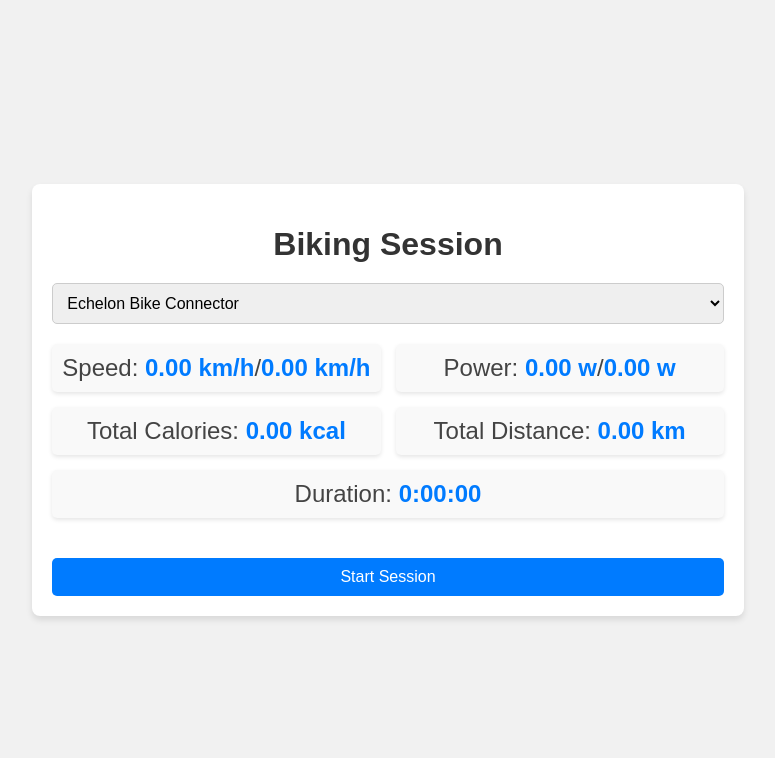
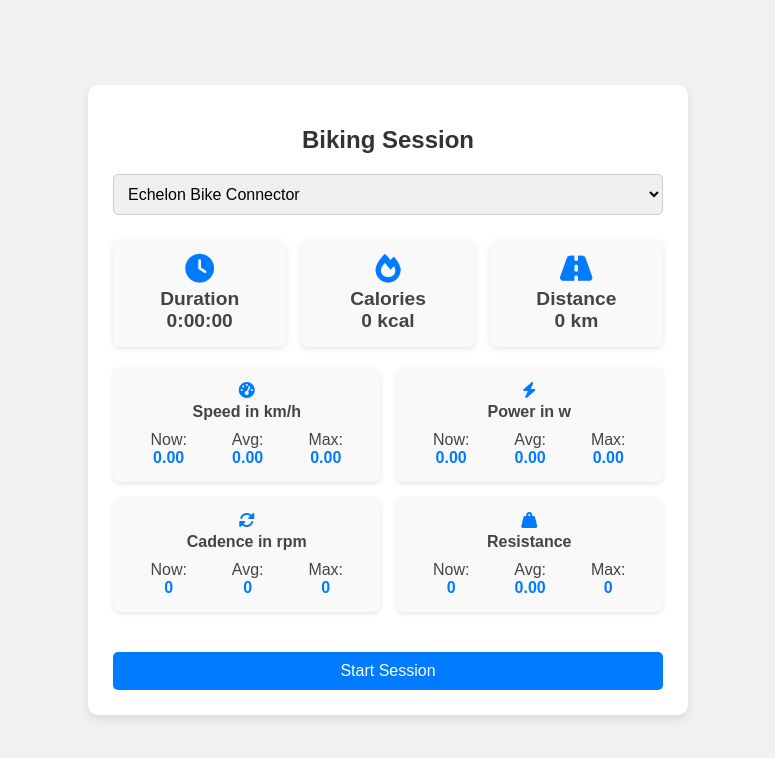
Before and after one commit to vitorascorrea/bike-bluetooth, a website with bundled scripts: page src/app/index.html in a window 1280 px wide. Shown: the whole page, without its empty margins (252-1027 px from the left). Built offline with nearby package versions, Linux system fonts and the light colour scheme.

Commit message:
Move rendering logic to web components

```diff
--- a/src/app/index.html
+++ b/src/app/index.html
@@ -5,6 +5,8 @@
   <meta charset="UTF-8">
   <meta name="viewport" content="width=device-width, initial-scale=1.0">
   <title>Bike Bluetooth</title>
+  <link rel="stylesheet" href="https://cdnjs.cloudflare.com/ajax/libs/font-awesome/6.0.0-beta3/css/all.min.css">
+
   <style>
     body {
       font-family: Arial, sans-serif;
@@ -20,67 +22,124 @@
 
     .container {
       background-color: #fff;
-      border-radius: 8px;
-      padding: 20px;
-      box-shadow: 0 4px 6px rgba(0, 0, 0, 0.1);
-      width: auto;
+      border-radius: 10px;
+      padding: 25px;
+      box-shadow: 0 4px 8px rgba(0, 0, 0, 0.1);
+      width: 100%;
+      max-width: 550px;
     }
 
     h1 {
       margin-bottom: 20px;
+      font-size: 1.5em;
       color: #333;
     }
 
-    /* Grid layout for stats */
+    /* Overall layout */
+    .primary-stats,
     .stats-grid {
-      display: grid;
-      grid-template-columns: 1fr 1fr;
-      gap: 15px;
       margin-bottom: 20px;
     }
 
-    .stat {
-      font-size: 1.5em;
-      color: #444;
-      background-color: #f9f9f9;
-      padding: 10px;
-      border-radius: 5px;
-      box-shadow: 0 2px 4px rgba(0, 0, 0, 0.1);
-    }
-
-    .stat-full {
-      grid-column: span 2;
-    }
-
-    .stat span {
-      font-weight: bold;
-      color: #007BFF;
-    }
-
+    /* Dropdown styling and spacing */
     select {
       padding: 10px;
       font-size: 1em;
       border-radius: 5px;
       border: 1px solid #ccc;
-      outline: none;
-      margin-bottom: 20px;
       width: 100%;
+      margin-bottom: 25px;
+      box-sizing: border-box;
     }
 
     select:focus {
       border-color: #007BFF;
     }
 
+    /* Main stats section */
+    .primary-stats {
+      display: grid;
+      grid-template-columns: 1fr 1fr 1fr;
+      gap: 15px;
+    }
+
+    .primary-stat {
+      padding: 15px;
+      font-size: 1.2em;
+      font-weight: bold;
+      color: #444;
+      background-color: #f9f9f9;
+      border-radius: 8px;
+      box-shadow: 0 2px 6px rgba(0, 0, 0, 0.1);
+      display: flex;
+      flex-direction: column;
+      align-items: center;
+    }
+
+    .primary-stat i {
+      font-size: 1.5em;
+      color: #007BFF;
+      margin-bottom: 5px;
+    }
+
+    /* Other stats grid layout */
+    .stats-grid {
+      display: grid;
+      grid-template-columns: 1fr 1fr;
+      gap: 15px;
+    }
+
+    .stat {
+      background-color: #f9f9f9;
+      border-radius: 8px;
+      padding: 15px;
+      font-size: 1em;
+      color: #444;
+      box-shadow: 0 2px 4px rgba(0, 0, 0, 0.1);
+      text-align: center;
+    }
+
+    .stat-header {
+      font-weight: bold;
+      display: flex;
+      flex-direction: column;
+      align-items: center;
+      margin-bottom: 10px;
+    }
+
+    .stat-header i {
+      color: #007BFF;
+      margin-bottom: 5px;
+    }
+
+    /* Stat values layout */
+    .stat-values {
+      display: flex;
+      justify-content: space-around;
+      margin-top: 10px;
+    }
+
+    .stat-value {
+      display: flex;
+      flex-direction: column;
+      align-items: center;
+    }
+
+    .stat-value span {
+      font-weight: bold;
+      color: #007BFF;
+    }
+
     button {
-      padding: 10px 20px;
+      padding: 10px;
+      font-size: 1em;
+      border-radius: 5px;
       background-color: #007BFF;
       color: white;
       border: none;
-      border-radius: 5px;
+      width: 100%;
       cursor: pointer;
-      font-size: 1em;
       margin-top: 20px;
-      width: 100%;
     }
 
     .stop {
@@ -98,34 +157,34 @@
   <div class="container">
     <h1>Biking Session</h1>
 
-    <!-- Dropdown to choose between connectors -->
+    <!-- Dropdown for connectors -->
     <select id="connectorSelect">
       <option value="echelon">Echelon Bike Connector</option>
       <option value="debug">Debug Connector</option>
     </select>
 
-    <!-- Grid for displaying stats -->
+    <!-- Key stats section -->
+    <div class="primary-stats">
+      <primary-stat id="durationStat" title="Duration" value="0:00:00" icon="fa-clock"></primary-stat>
+      <primary-stat id="caloriesStat" title="Calories" value="0" unit="kcal" icon="fa-fire"></primary-stat>
+      <primary-stat id="distanceStat" title="Distance" value="0" unit="km" icon="fa-road"></primary-stat>
+    </div>
+
+    <!-- Other stats grid -->
     <div class="stats-grid">
-      <div class="stat">
-        Speed: <span id="currentSpeed">0.00 km/h</span>/<span id="maxSpeed">0.00 km/h</span>
-      </div>
-      <div class="stat">
-        Power: <span id="averagePower">0.00 w</span>/<span id="maxPower">0.00 w</span>
-      </div>
-      <div class="stat">
-        Total Calories: <span id="totalCalories">0.00 kcal</span>
-      </div>
-      <div class="stat">
-        Total Distance: <span id="totalDistance">0.00 km</span>
-      </div>
-      <div class="stat stat-full">
-        Duration: <span id="duration">0:00:00</span>
-      </div>
+      <!-- Speed -->
+      <secondary-stat id="speedStat" title="Speed" icon="fa-tachometer-alt" unit="km/h" now="0.00" avg="0.00"></secondary-stat>
+      <secondary-stat id="powerStat" title="Power" icon="fa-bolt" unit="w" avg="0.00" max="0.00"></secondary-stat>
+      <secondary-stat id="cadenceStat" title="Cadence" icon="fa-sync-alt" unit="rpm" now="0" avg="0" max="0"></secondary-stat>
+      <secondary-stat id="resistanceStat" title="Resistance" icon="fa-weight-hanging" unit="" now="0" max="0"></secondary-stat>
     </div>
 
     <button id="connectButton">Start Session</button>
   </div>
 
+  <script type="module" src="./ui/PrimaryStat.js"></script>
+  <script type="module" src="./ui/SecondaryStat.js"></script>
+  <script type="module" src="./ui/StatValue.js"></script>
   <script type="module" src="./index.js"></script>
 </body>
 
--- a/src/app/index.js
+++ b/src/app/index.js
@@ -12,13 +12,14 @@ let wakeLock = null;
 const connectButton = document.getElementById("connectButton");
 const connectorSelectNode = document.getElementById("connectorSelect");
 
-const currentSpeedNode = document.getElementById("currentSpeed");
-const totalDistanceNode = document.getElementById("totalDistance");
-const totalCaloriesNode = document.getElementById("totalCalories");
-const averagePowerNode = document.getElementById("averagePower");
-const maxSpeedNode = document.getElementById("maxSpeed");
-const maxPowerNode = document.getElementById("maxPower");
-const duration = document.getElementById("duration");
+const durationStat = document.getElementById("durationStat");
+const distanceStat = document.getElementById("distanceStat");
+const caloriesStat = document.getElementById("caloriesStat");
+
+const speedStat = document.getElementById("speedStat");
+const powerStat = document.getElementById("powerStat");
+const cadenceStat = document.getElementById("cadenceStat");
+const resistanceStat = document.getElementById("resistanceStat");
 
 connectButton.addEventListener("click", async function (event) {
   if (deviceConnector?.active()) {
@@ -63,10 +64,10 @@ connectButton.addEventListener("click", async function (event) {
 });
 
 const setWakeLock = async () => {
-  const wakeLock = await navigator.wakeLock.request('screen');
+  const wakeLock = await navigator.wakeLock.request("screen");
 
-  wakeLock.addEventListener('release', () => {
-    console.log('Screen Wake Lock released:', wakeLock.released);
+  wakeLock.addEventListener("release", () => {
+    console.log("Screen Wake Lock released:", wakeLock.released);
   });
 
   return wakeLock;
@@ -98,15 +99,19 @@ const connectorSelect = () => {
 };
 
 const sessionLoop = () => {
-  currentSpeedNode.textContent = `${bike
-    .currentSpeedInKmPerH()
-    .toFixed(2)} km/h`;
-  averagePowerNode.textContent = `${bike.currentPowerInWatts().toFixed(2)} w`;
-  totalDistanceNode.textContent = `${bikeSession.totalDistanceInKm.toFixed(
-    2
-  )} km`;
-  totalCaloriesNode.textContent = `${bikeSession.totalKCal.toFixed(2)} kcal`;
-  maxSpeedNode.textContent = `${bikeSession.maxSpeedInKmPerH.toFixed(2)} km/h`;
-  maxPowerNode.textContent = `${bikeSession.maxPowerInWatts.toFixed(2)} w`;
-  duration.textContent = formatTime(bikeSession.durationInSeconds);
+  speedStat.setAttribute("now", bike.currentSpeedInKmPerH().toFixed(2));
+  speedStat.setAttribute("max", bikeSession.maxSpeedInKmPerH.toFixed(2));
+
+  powerStat.setAttribute("now", bike.currentPowerInWatts().toFixed(2));
+  powerStat.setAttribute("max", bikeSession.maxPowerInWatts.toFixed(2));
+
+  cadenceStat.setAttribute("now", bike.cadence);
+  cadenceStat.setAttribute("max", bikeSession.maxCadence);
+
+  resistanceStat.setAttribute("now", bike.resistance);
+  resistanceStat.setAttribute("max", bikeSession.maxResistance);
+
+  durationStat.setAttribute("value", formatTime(bikeSession.durationInSeconds));
+  caloriesStat.setAttribute("value", bikeSession.totalKCal.toFixed(2));
+  distanceStat.setAttribute("value", bikeSession.totalDistanceInKm.toFixed(2));
 };
--- /dev/null
+++ b/src/app/ui/PrimaryStat.js
@@ -0,0 +1,37 @@
+class PrimaryStat extends HTMLElement {
+  static observedAttributes = ["title", "icon", "value", "unit"];
+
+  constructor() {
+    super();
+    this.container = document.createElement("div");
+    this.container.classList.add("primary-stat");
+    this.appendChild(this.container);
+
+    this.render();
+  }
+
+  connectedCallback() {
+    this.render();
+  }
+
+  attributeChangedCallback(name, oldValue, newValue) {
+    if (oldValue !== newValue) {
+      this.render();
+    }
+  }
+
+  render() {
+    const title = this.getAttribute("title") || "???";
+    const value = this.getAttribute("value") || "";
+    const icon = this.getAttribute("icon") || "";
+    const unit = this.getAttribute("unit") || "";
+
+    this.container.innerHTML = `
+    <i class="fas ${icon}"></i>
+    ${title}
+    <span>${value} ${unit}</span>
+    `;
+  }
+}
+
+customElements.define("primary-stat", PrimaryStat);
--- /dev/null
+++ b/src/app/ui/SecondaryStat.js
@@ -0,0 +1,45 @@
+class SecondaryStat extends HTMLElement {
+  static observedAttributes = ["title", "icon", "unit", "now", "avg", "max"];
+
+  constructor() {
+    super();
+    this.container = document.createElement("div");
+    this.container.classList.add("stat");
+    this.appendChild(this.container);
+
+    this.render();
+  }
+
+  connectedCallback() {
+    this.render();
+  }
+
+  attributeChangedCallback(name, oldValue, newValue) {
+    if (oldValue !== newValue) {
+      this.render();
+    }
+  }
+
+  render() {
+    const title = this.getAttribute("title") || "Stat";
+    const icon = this.getAttribute("icon") || "";
+    const unit = this.getAttribute("unit") || "";
+    const now = this.getAttribute("now") || "0.00";
+    const avg = this.getAttribute("avg") || "0.00";
+    const max = this.getAttribute("max") || "0.00";
+
+    this.container.innerHTML = `
+      <div class="stat-header">
+        <i class="fas ${icon}"></i>
+        <span>${title} ${unit ? "in " + unit : ""}</span>
+      </div>
+      <div class="stat-values">
+        <stat-value label="Now" value="${now}"></stat-value>
+        <stat-value label="Avg" value="${avg}"></stat-value>
+        <stat-value label="Max" value="${max}"></stat-value>
+      </div>
+    `;
+  }
+}
+
+customElements.define("secondary-stat", SecondaryStat);
--- /dev/null
+++ b/src/app/ui/StatValue.js
@@ -0,0 +1,31 @@
+class StatValue extends HTMLElement {
+  static observedAttributes = ["label", "value"];
+
+  constructor() {
+    super();
+    this.container = document.createElement("div");
+    this.container.classList.add("stat-value");
+    this.appendChild(this.container);
+
+    this.render();
+  }
+
+  connectedCallback() {
+    this.render();
+  }
+
+  attributeChangedCallback(name, oldValue, newValue) {
+    if (oldValue !== newValue) {
+      this.render();
+    }
+  }
+
+  render() {
+    const label = this.getAttribute("label") || "???";
+    const value = this.getAttribute("value") || "";
+
+    this.container.innerHTML = `${label}: <span>${value}</span>`;
+  }
+}
+
+customElements.define("stat-value", StatValue);
```
